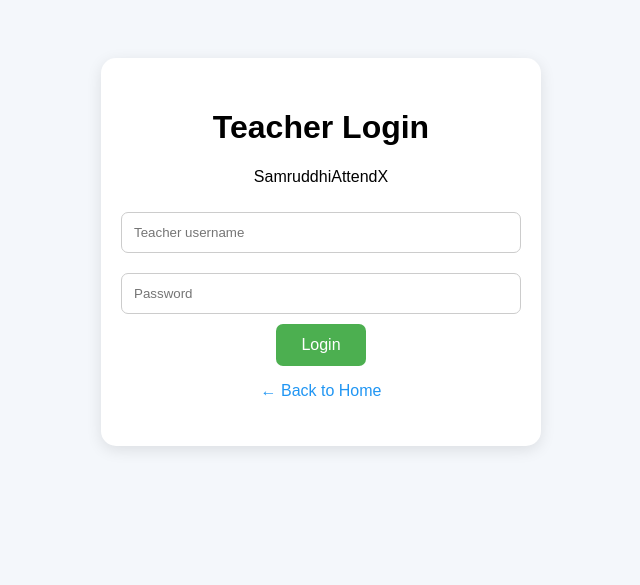
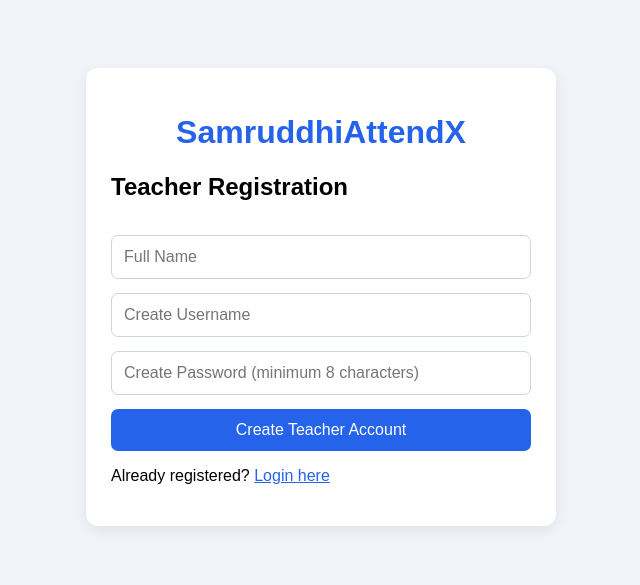
Before and after one commit to samruddhidhunde-ctrl/Smart_QR_Attendance, a Flask app: page /teacher in a window 1280 px wide. Shown: the top 585 px of the page, without its empty margins (319-959 px from the left). Run offline with Flask 3, Linux system fonts and the light colour scheme.

Commit message:
Update teacher.html

```diff
--- a/templates/teacher.html
+++ b/templates/teacher.html
@@ -1,85 +1,94 @@
+
 <!DOCTYPE html>
 <html lang="en">
 <head>
     <meta charset="UTF-8">
     <meta name="viewport" content="width=device-width, initial-scale=1.0">
-    <title>Teacher Login - SamruddhiAttendX</title>
-
+    <title>Teacher Registration</title>
     <style>
         body {
             font-family: Arial, sans-serif;
-            background: #f4f7fb;
+            background: #f1f5f9;
+            padding: 20px;
+        }
+        .container {
+            max-width: 420px;
+            margin: 40px auto;
+            background: white;
+            padding: 25px;
+            border-radius: 12px;
+            box-shadow: 0 4px 15px #00000015;
+        }
+        h1 {
             text-align: center;
-            padding: 50px 15px;
+            color: #2563eb;
         }
-
-        .box {
-            background: white;
-            max-width: 400px;
-            margin: auto;
-            padding: 30px 20px;
-            border-radius: 15px;
-            box-shadow: 0 4px 15px rgba(0,0,0,0.1);
-        }
-
-        input {
+        input, button {
+            width: 100%;
             box-sizing: border-box;
-            width: 100%;
             padding: 12px;
-            margin: 10px 0;
-            border: 1px solid #ccc;
+            margin-top: 14px;
             border-radius: 7px;
-        }
-
-        button {
-            background: #4CAF50;
-            color: white;
-            border: none;
-            padding: 12px 25px;
-            border-radius: 7px;
-            cursor: pointer;
             font-size: 16px;
         }
-
-        a {
-            color: #2196F3;
-            text-decoration: none;
+        input {
+            border: 1px solid #cbd5e1;
         }
-
-        .error {
-            color: red;
+        button {
+            border: none;
+            background: #2563eb;
+            color: white;
+            cursor: pointer;
         }
+        .error { color: #dc2626; }
+        .success { color: #15803d; }
+        a { color: #2563eb; }
     </style>
 </head>
-
 <body>
-    <div class="box">
-        <h1>Teacher Login</h1>
-        <p>SamruddhiAttendX</p>
+    <div class="container">
+        <h1>SamruddhiAttendX</h1>
+        <h2>Teacher Registration</h2>
 
         {% if error %}
-            <p class="error">{{ error }}</p>
+        <p class="error">{{ error }}</p>
         {% endif %}
 
-        <form method="POST" action="/teacher">
+        {% if success %}
+        <p class="success">{{ success }}</p>
+        <a href="{{ url_for('teacher') }}">Go to Teacher Login</a>
+        {% else %}
+        <form method="POST">
+            <input
+                type="text"
+                name="teacher_name"
+                placeholder="Full Name"
+                required
+            >
+
             <input
                 type="text"
                 name="username"
-                placeholder="Teacher username"
+                placeholder="Create Username"
+                minlength="4"
                 required
             >
 
             <input
                 type="password"
                 name="password"
-                placeholder="Password"
+                placeholder="Create Password (minimum 8 characters)"
+                minlength="8"
                 required
             >
 
-            <button type="submit">Login</button>
+            <button type="submit">Create Teacher Account</button>
         </form>
 
-        <p><a href="/">← Back to Home</a></p>
+        <p>Already registered?
+            <a href="{{ url_for('teacher') }}">Login here</a>
+        </p>
+        {% endif %}
     </div>
 </body>
 </html>
```
